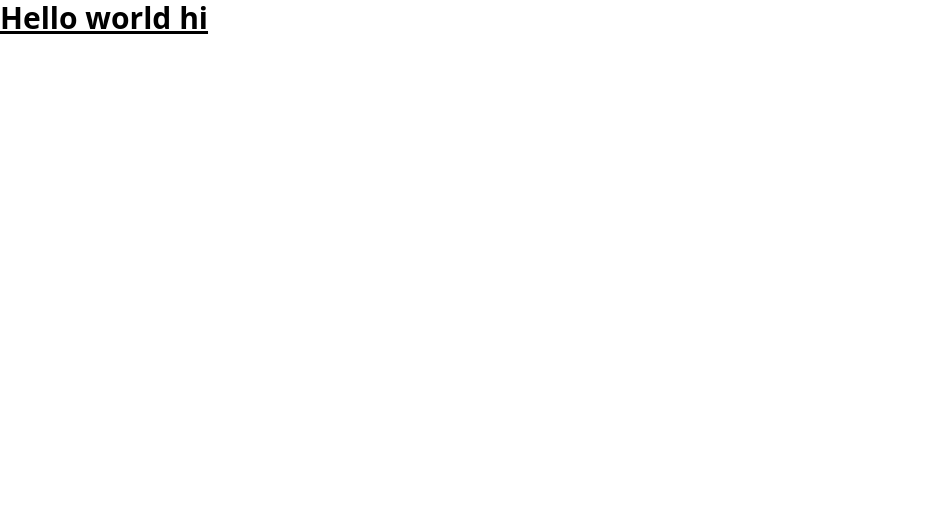
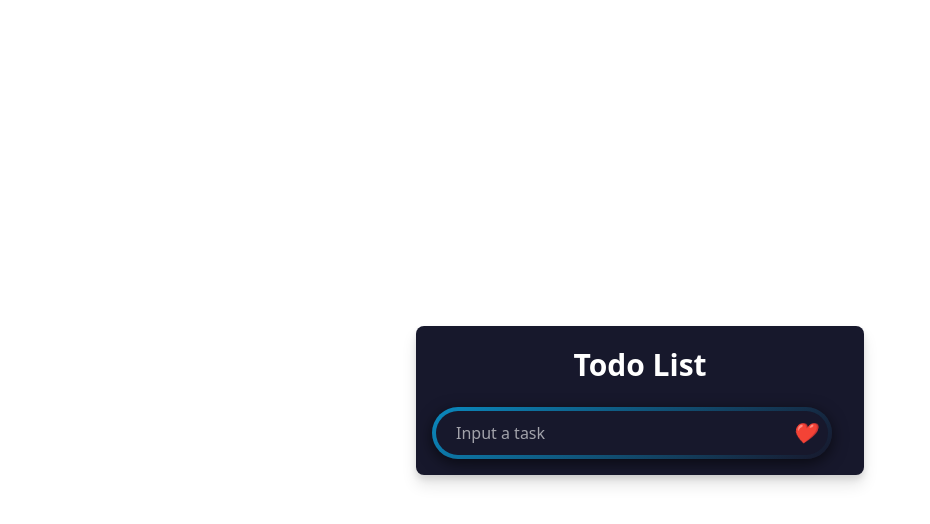
Before and after one commit to Oluwasuyi-Timilehin/Todolist, a website: page src/index.html in a window 1280 px wide. Shown: the whole page, without its empty margins (0-930 px from the left). Drawn offline with Linux system fonts and the light colour scheme.

Commit message:
made changes

```diff
--- a/src/index.html
+++ b/src/index.html
@@ -1,13 +1,101 @@
-<!doctype html>
+<!DOCTYPE html>
 <html>
-<head>
-  <meta charset="UTF-8">
-  <meta name="viewport" content="width=device-width, initial-scale=1.0">
-  <link href="./output.css" rel="stylesheet">
-</head>
-<body>
-  <h1 class="text-3xl font-bold underline">
-    Hello world hi
-  </h1>
-</body>
+  <head>
+    <meta charset="UTF-8" />
+    <meta name="viewport" content="width=device-width, initial-scale=1.0" />
+    <link href="./output.css" rel="stylesheet" />
+    <link rel="preconnect" href="https://fonts.googleapis.com" />
+    <link rel="preconnect" href="https://fonts.gstatic.com" crossorigin />
+    <script src="index.html"></script>
+    <link
+      href="https://fonts.googleapis.com/css2?family=Montserrat:ital,wght@0,100..900;1,100..900&family=Poppins:ital,wght@0,100;0,200;0,300;0,400;0,500;0,600;0,700;0,800;0,900;1,100;1,200;1,300;1,400;1,500;1,600;1,700;1,800;1,900&display=swap"
+      rel="stylesheet"
+    />
+    <style>
+      * {
+        margin: 0;
+        padding: 0;
+      }
+      body {
+        height: 100vh;
+        display: flex;
+        align-items: center;
+        justify-content: center;
+        padding: 10px;
+      }
+      .container {
+        background-color: #17182c;
+        padding: 1rem;
+        border-radius: 0.5rem;
+        max-width: 448px;
+        margin: 0 auto;
+        box-shadow: 0 10px 15px rgba(0, 0, 0, 0.1), 0 4px 6px rgba(0, 0, 0, 0.1);
+      }
+      h1 {
+        color: white;
+        text-align: center;
+        font-weight: 600;
+        font-size: 30px;
+        margin-bottom: 20px;
+      }
+      .input-container {
+        position: relative;
+        width: 400px;
+        background: linear-gradient(145deg, #0a89be, #17182c);
+        padding: 4px;
+        border-radius: 50px;
+        box-shadow: 0 4px 15px rgba(0, 0, 0, 0.6);
+      }
+
+      input {
+        width: 100%;
+        padding: 10px 40px 10px 20px; /* Add padding to leave space for the button */
+        border: none;
+        outline: none;
+        background: #17182c;
+        color: white;
+        font-size: 16px;
+        border-radius: 50px;
+        caret-color: #0a89be;
+      }
+
+      input::placeholder {
+        color: rgba(255, 255, 255, 0.6);
+      }
+
+      button {
+        position: absolute;
+        top: 50%;
+        right: 15px;
+        transform: translateY(-50%);
+        background: transparent;
+        border: none;
+        cursor: pointer;
+        outline: none;
+        transition: transform 0.3s ease;
+      }
+
+      button i {
+        font-size: 20px;
+        color: #0a89be;
+      }
+
+      button:hover {
+        transform: translateY(-50%) scale(1.2);
+      }
+    </style>
+  </head>
+  <body>
+    <div class="container">
+      <h1>Todo List</h1>
+      <form class="input-container">
+        <input type="text" placeholder="Input a task" />
+        <button onclick="sendMessage()"><i>❤️</i></button>
+      </form>
+    </div>
+    <!--
+   dark-blue #17182C
+   light-blue #0A89BE
+   -->
+  </body>
 </html>
```
Also changed, not shown: src/index.js (added).
